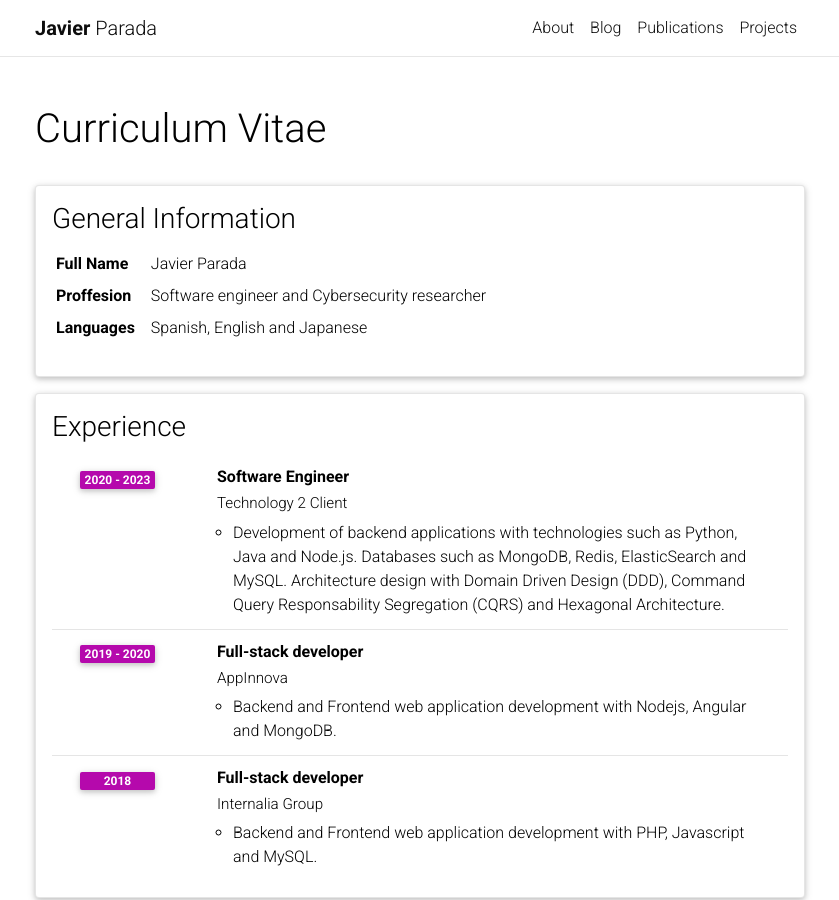
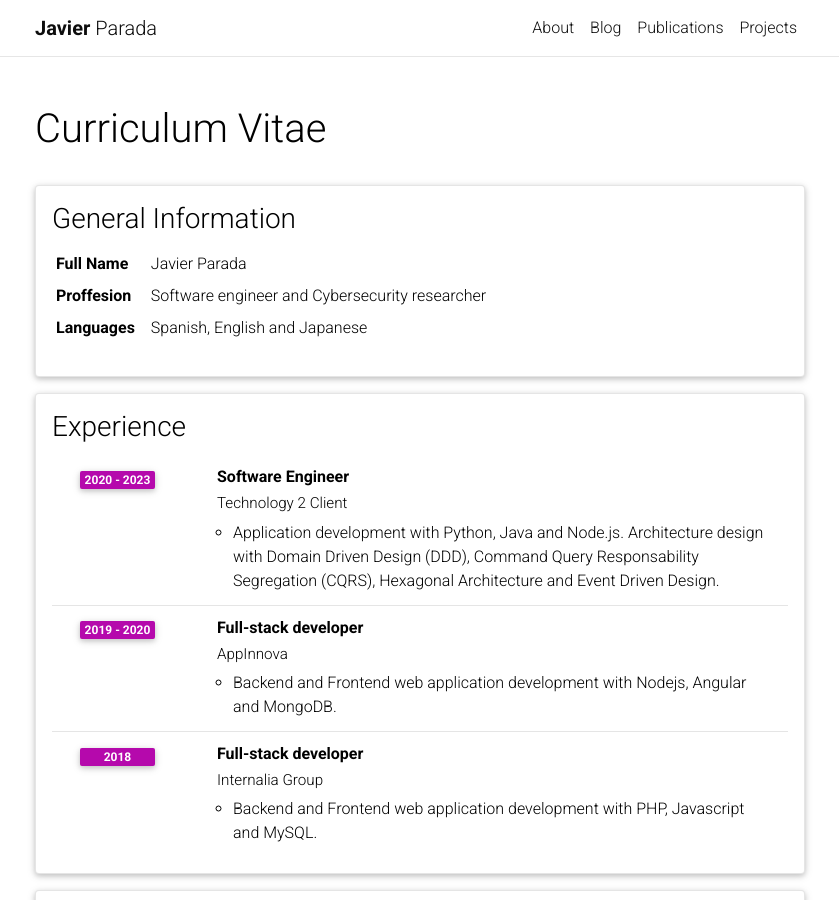
Before and after one commit to jparadadev/jparadadev.github.io, a Jekyll site: the page built from _pages/cv.md, in a window 1280 px wide and 900 px high. Shown: the whole window, without its empty margins (220-1059 px from the left). Built offline with Jekyll 4.4.1, drawn with Linux system fonts in a browser that asks for light colours; comment, search, counter and statistics services are not loaded; a style sheet for code colours, icons or effects is not loaded.

Commit message:
update cv

```diff
--- a/_data/cv.yml
+++ b/_data/cv.yml
@@ -15,8 +15,8 @@
       institution: Technology 2 Client
       year: 2020 - 2023
       description: >
-        Development of backend applications with technologies such as Python, Java and Node.js. Databases such as MongoDB, Redis, ElasticSearch and MySQL.
-        Architecture design with Domain Driven Design (DDD), Command Query Responsability Segregation (CQRS) and Hexagonal Architecture.
+        Application development with Python, Java and Node.js.
+        Architecture design with Domain Driven Design (DDD), Command Query Responsability Segregation (CQRS), Hexagonal Architecture and Event Driven Design.
     - title: Full-stack developer
       institution: AppInnova
       year: 2019 - 2020
```
